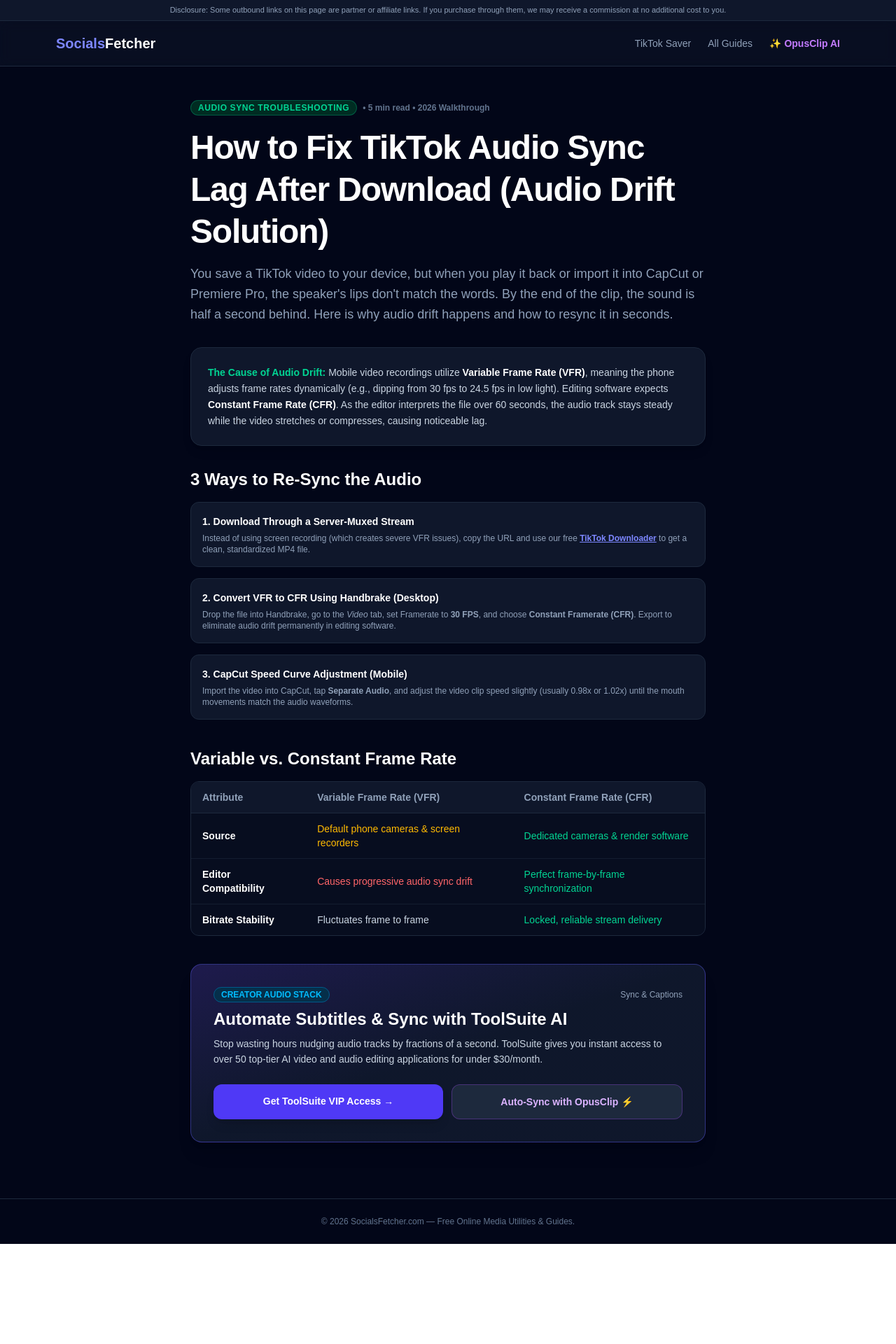
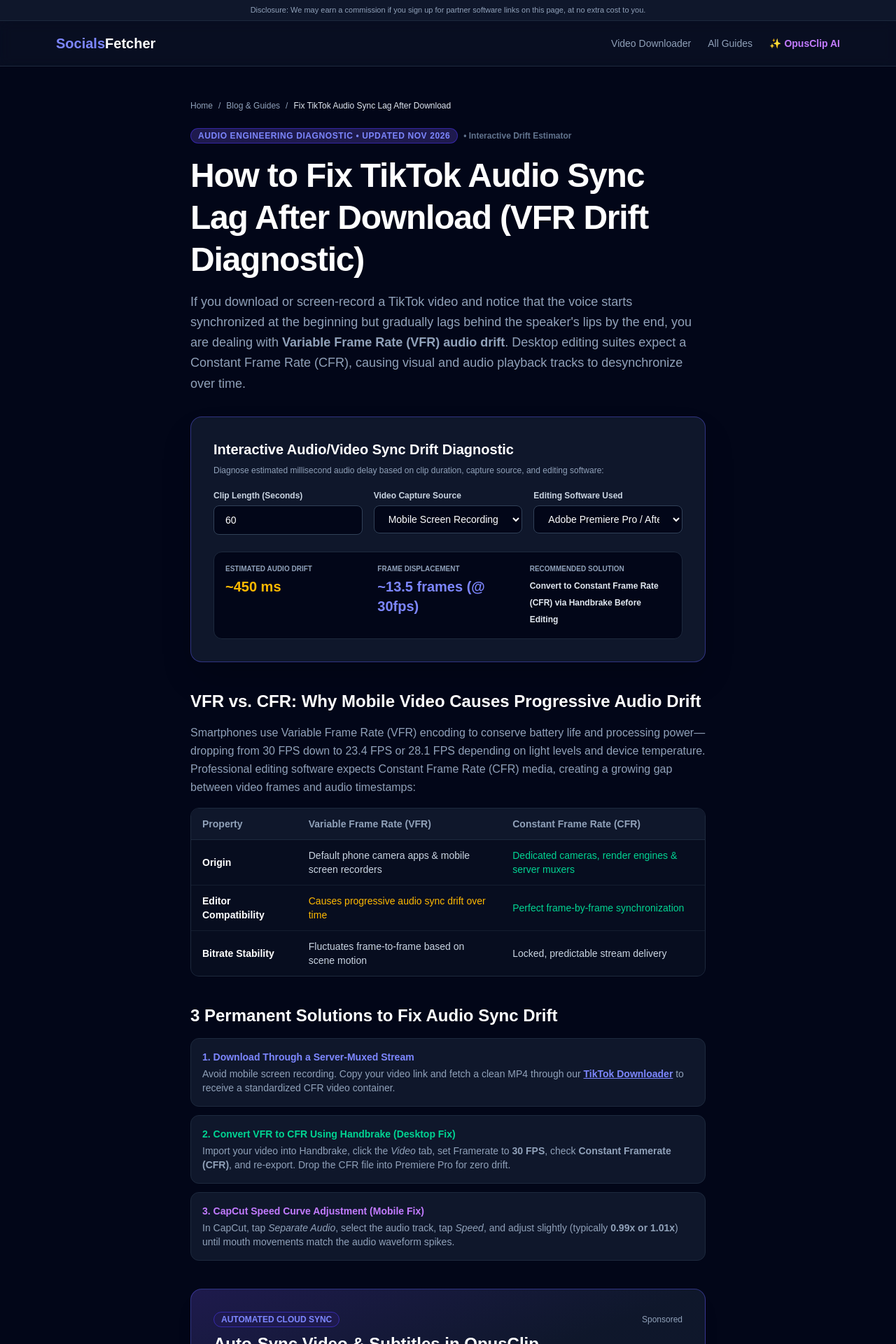
Before and after one commit to Waylonaho/socialsfetcher, a Next.js app: page /blog/how-to-fix-tiktok-audio-sync-lag-after-download in a window 1280 px wide. Shown: the top 1920 px of the page at 70% size. Before the commit the page ends 1777 px from the top, so only its background shows below. Built offline with nearby package versions, Linux system fonts and the light colour scheme.

Commit message:
Enhance TikTok audio sync guide with SEO updates
Updated the page title and description for clarity. Added structured data for SEO and improved the content to better explain audio sync issues and solutions.

```diff
--- a/app/blog/how-to-fix-tiktok-audio-sync-lag-after-download/page.tsx
+++ b/app/blog/how-to-fix-tiktok-audio-sync-lag-after-download/page.tsx
@@ -3,20 +3,102 @@ import Link from 'next/link';
 
 export const metadata: Metadata = {
   title: 'How to Fix TikTok Audio Sync Lag After Download (2026 Editor Guide)',
-  description: 'Fix audio and video out-of-sync lag on saved TikTok clips. Solve variable frame rate (VFR) drift in CapCut, Premiere Pro, and mobile galleries.',
+  description: 'Fix audio-video desynchronization and variable frame rate (VFR) drift in CapCut, Premiere Pro, and mobile galleries with our interactive Audio Sync Drift Diagnostic.',
   alternates: {
     canonical: 'https://www.socialsfetcher.com/blog/how-to-fix-tiktok-audio-sync-lag-after-download',
   },
 };
 
-export default function FixTikTokAudioSyncPage() {
+export default function FixTikTokAudioSyncLagPage() {
   const OPUSCLIP_LINK = "https://opus.pro/?via=waylon";
   const TOOLSUITE_VIP_LINK = "https://whop.com/toolsuite/buy-vip?a=aptdiocese";
 
+  const jsonLd = {
+    '@context': 'https://schema.org',
+    '@graph': [
+      {
+        '@type': 'Article',
+        headline: 'How to Fix TikTok Audio Sync Lag After Download (2026 Editor Guide)',
+        datePublished: '2026-10-13',
+        dateModified: '2026-11-02',
+        author: {
+          '@type': 'Organization',
+          name: 'SocialsFetcher Editorial Team',
+        },
+        publisher: {
+          '@type': 'Organization',
+          name: 'SocialsFetcher',
+          url: 'https://www.socialsfetcher.com',
+        },
+        description: 'Comprehensive diagnostic guide explaining Variable Frame Rate (VFR) audio drift in video editing software with an interactive audio sync diagnostic calculator.',
+      },
+      {
+        '@type': 'BreadcrumbList',
+        itemListElement: [
+          { '@type': 'ListItem', position: 1, name: 'Home', item: 'https://www.socialsfetcher.com' },
+          { '@type': 'ListItem', position: 2, name: 'Blog & Guides', item: 'https://www.socialsfetcher.com/blog' },
+          { '@type': 'ListItem', position: 3, name: 'Fix TikTok Audio Sync Lag After Download', item: 'https://www.socialsfetcher.com/blog/how-to-fix-tiktok-audio-sync-lag-after-download' },
+        ],
+      },
+    ],
+  };
+
+  const syncDiagScript = `
+    document.addEventListener('DOMContentLoaded', function() {
+      function evaluateSyncDrift() {
+        var durEl = document.getElementById('sync-dur');
+        var sourceEl = document.getElementById('sync-source');
+        var editorEl = document.getElementById('sync-editor');
+
+        var duration = durEl ? parseFloat(durEl.value) : 60;
+        var sourceType = sourceEl ? sourceEl.value : 'VFR-ScreenRec';
+        var editorType = editorEl ? editorEl.value : 'Premiere';
+
+        var driftMsPerMin = 0;
+        if (sourceType === 'VFR-ScreenRec') driftMsPerMin = 450;
+        else if (sourceType === 'VFR-CameraRoll') driftMsPerMin = 220;
+        else if (sourceType === 'VFR-AppStream') driftMsPerMin = 150;
+        else driftMsPerMin = 0;
+
+        var totalDriftMs = Math.round((duration / 60) * driftMsPerMin);
+        var frameLag30fps = (totalDriftMs / 33.33).toFixed(1);
+
+        var msOut = document.getElementById('sync-ms-out');
+        var frameOut = document.getElementById('sync-frame-out');
+        var fixOut = document.getElementById('sync-fix-out');
+
+        if (msOut) msOut.textContent = '~' + totalDriftMs + ' ms';
+        if (frameOut) frameOut.textContent = '~' + frameLag30fps + ' frames (@ 30fps)';
+
+        if (fixOut) {
+          if (sourceType === 'CFR-Server') {
+            fixOut.textContent = '✓ No Drift Expected (Constant Frame Rate Stream)';
+            fixOut.className = 'text-base font-extrabold text-emerald-400';
+          } else if (editorType === 'CapCut') {
+            fixOut.textContent = 'Apply Speed Curve Adjustment (~0.99x or 1.01x on Audio Track)';
+            fixOut.className = 'text-base font-extrabold text-amber-400';
+          } else {
+            fixOut.textContent = 'Convert to Constant Frame Rate (CFR) via Handbrake Before Editing';
+            fixOut.className = 'text-base font-extrabold text-indigo-400';
+          }
+        }
+      }
+
+      document.addEventListener('input', function(e) {
+        if (e.target && e.target.id && e.target.id.indexOf('sync-') === 0) {
+          evaluateSyncDrift();
+        }
+      });
+    });
+  `;
+
   return (
     <div className="min-h-screen flex flex-col justify-between bg-slate-950 text-slate-100 font-sans">
+      <script type="application/ld+json" dangerouslySetInnerHTML={{ __html: JSON.stringify(jsonLd) }} />
+      <script dangerouslySetInnerHTML={{ __html: syncDiagScript }} />
+
       <div className="bg-slate-900 border-b border-slate-800 py-1.5 px-4 text-center text-[11px] text-slate-400">
-        <span>Disclosure: Some outbound links on this page are partner or affiliate links. If you purchase through them, we may receive a commission at no additional cost to you.</span>
+        <span>Disclosure: We may earn a commission if you sign up for partner software links on this page, at no extra cost to you.</span>
       </div>
 
       <header className="border-b border-slate-800 bg-slate-900/50 backdrop-blur sticky top-0 z-50">
@@ -25,7 +107,7 @@ export default function FixTikTokAudioSyncPage() {
             Socials<span className="text-white">Fetcher</span>
           </Link>
           <nav className="flex items-center space-x-6 text-sm text-slate-400 font-medium">
-            <Link href="/tiktok/download/no-watermark" className="hover:text-indigo-400 transition">TikTok Saver</Link>
+            <Link href="/" className="hover:text-indigo-400 transition">Video Downloader</Link>
             <Link href="/blog" className="hover:text-indigo-400 transition">All Guides</Link>
             <a href={OPUSCLIP_LINK} target="_blank" rel="noopener noreferrer sponsored" className="text-purple-400 font-bold hover:text-purple-300 transition">
               ✨ OpusClip AI
@@ -35,123 +117,214 @@ export default function FixTikTokAudioSyncPage() {
       </header>
 
       <main className="flex-grow max-w-3xl mx-auto px-4 py-12 text-left">
+        <nav aria-label="Breadcrumb" className="text-xs text-slate-400 mb-6 flex items-center gap-2 flex-wrap">
+          <Link href="/" className="hover:text-indigo-400 transition">Home</Link>
+          <span>/</span>
+          <Link href="/blog" className="hover:text-indigo-400 transition">Blog &amp; Guides</Link>
+          <span>/</span>
+          <span className="text-slate-200">Fix TikTok Audio Sync Lag After Download</span>
+        </nav>
+
         <div className="flex items-center gap-2 mb-4 text-xs font-semibold">
-          <span className="bg-emerald-950 border border-emerald-700/60 text-emerald-400 px-2.5 py-0.5 rounded-full uppercase tracking-wider">
-            Audio Sync Troubleshooting
+          <span className="bg-indigo-950 border border-indigo-700/60 text-indigo-400 px-2.5 py-0.5 rounded-full uppercase tracking-wider">
+            Audio Engineering Diagnostic • Updated Nov 2026
           </span>
-          <span className="text-slate-500">• 5 min read • 2026 Walkthrough</span>
+          <span className="text-slate-500">• Interactive Drift Estimator</span>
         </div>
 
         <h1 className="text-3xl sm:text-5xl font-extrabold mb-4 leading-tight text-white tracking-tight">
-          How to Fix TikTok Audio Sync Lag After Download (Audio Drift Solution)
+          How to Fix TikTok Audio Sync Lag After Download (VFR Drift Diagnostic)
         </h1>
 
         <p className="text-slate-400 text-base sm:text-lg mb-8 leading-relaxed">
-          You save a TikTok video to your device, but when you play it back or import it into CapCut or Premiere Pro, the speaker&apos;s lips don&apos;t match the words. By the end of the clip, the sound is half a second behind. Here is why audio drift happens and how to resync it in seconds.
+          If you download or screen-record a TikTok video and notice that the voice starts synchronized at the beginning but gradually lags behind the speaker&apos;s lips by the end, you are dealing with <strong>Variable Frame Rate (VFR) audio drift</strong>. Desktop editing suites expect a Constant Frame Rate (CFR), causing visual and audio playback tracks to desynchronize over time.
         </p>
 
-        <div className="p-5 sm:p-6 rounded-2xl bg-slate-900 border border-slate-800 mb-8 shadow-lg">
-          <p className="text-xs sm:text-sm text-slate-300 leading-relaxed">
-            <strong className="text-emerald-400 font-semibold">The Cause of Audio Drift:</strong> Mobile video recordings utilize <strong className="text-white">Variable Frame Rate (VFR)</strong>, meaning the phone adjusts frame rates dynamically (e.g., dipping from 30 fps to 24.5 fps in low light). Editing software expects <strong className="text-white">Constant Frame Rate (CFR)</strong>. As the editor interprets the file over 60 seconds, the audio track stays steady while the video stretches or compresses, causing noticeable lag.
+        {/* Interactive Audio/Video Sync Drift Diagnostic (#22) */}
+        <section className="p-6 sm:p-8 rounded-2xl bg-slate-900 border border-indigo-500/40 mb-10 shadow-2xl">
+          <h2 className="text-lg sm:text-xl font-bold text-white mb-2">
+            Interactive Audio/Video Sync Drift Diagnostic
+          </h2>
+          <p className="text-xs text-slate-400 mb-5">
+            Diagnose estimated millisecond audio delay based on clip duration, capture source, and editing software:
           </p>
-        </div>
 
-        <section className="mb-10 space-y-4">
-          <h2 className="text-xl sm:text-2xl font-bold text-white">
-            3 Ways to Re-Sync the Audio
-          </h2>
-          <div className="space-y-4 text-sm text-slate-300 leading-relaxed">
-            <div className="p-4 rounded-xl bg-slate-900 border border-slate-800">
-              <h3 className="font-bold text-white mb-1">1. Download Through a Server-Muxed Stream</h3>
-              <p className="text-xs text-slate-400">
-                Instead of using screen recording (which creates severe VFR issues), copy the URL and use our free <Link href="/tiktok/download/no-watermark" className="text-indigo-400 underline font-bold">TikTok Downloader</Link> to get a clean, standardized MP4 file.
-              </p>
+          <div className="grid grid-cols-1 sm:grid-cols-3 gap-4 mb-6">
+            <div>
+              <label htmlFor="sync-dur" className="block text-xs font-bold text-slate-300 mb-1.5">
+                Clip Length (Seconds)
+              </label>
+              <input
+                id="sync-dur"
+                type="number"
+                defaultValue={60}
+                min={5}
+                max={600}
+                className="w-full px-4 py-2.5 rounded-lg bg-slate-950 border border-slate-700 text-white text-sm focus:border-indigo-500 focus:outline-none"
+              />
             </div>
-            <div className="p-4 rounded-xl bg-slate-900 border border-slate-800">
-              <h3 className="font-bold text-white mb-1">2. Convert VFR to CFR Using Handbrake (Desktop)</h3>
-              <p className="text-xs text-slate-400">
-                Drop the file into Handbrake, go to the <em>Video</em> tab, set Framerate to <strong>30 FPS</strong>, and choose <strong>Constant Framerate (CFR)</strong>. Export to eliminate audio drift permanently in editing software.
-              </p>
+
+            <div>
+              <label htmlFor="sync-source" className="block text-xs font-bold text-slate-300 mb-1.5">
+                Video Capture Source
+              </label>
+              <select
+                id="sync-source"
+                defaultValue="VFR-ScreenRec"
+                className="w-full px-4 py-2.5 rounded-lg bg-slate-950 border border-slate-700 text-white text-sm focus:border-indigo-500 focus:outline-none"
+              >
+                <option value="VFR-ScreenRec">Mobile Screen Recording (Severe VFR)</option>
+                <option value="VFR-CameraRoll">Native Mobile Camera (Standard VFR)</option>
+                <option value="VFR-AppStream">In-App TikTok Save (Moderate VFR)</option>
+                <option value="CFR-Server">Clean Downloader Stream (Locked CFR)</option>
+              </select>
             </div>
-            <div className="p-4 rounded-xl bg-slate-900 border border-slate-800">
-              <h3 className="font-bold text-white mb-1">3. CapCut Speed Curve Adjustment (Mobile)</h3>
-              <p className="text-xs text-slate-400">
-                Import the video into CapCut, tap <strong>Separate Audio</strong>, and adjust the video clip speed slightly (usually 0.98x or 1.02x) until the mouth movements match the audio waveforms.
-              </p>
+
+            <div>
+              <label htmlFor="sync-editor" className="block text-xs font-bold text-slate-300 mb-1.5">
+                Editing Software Used
+              </label>
+              <select
+                id="sync-editor"
+                defaultValue="Premiere"
+                className="w-full px-4 py-2.5 rounded-lg bg-slate-950 border border-slate-700 text-white text-sm focus:border-indigo-500 focus:outline-none"
+              >
+                <option value="Premiere">Adobe Premiere Pro / After Effects</option>
+                <option value="CapCut">CapCut (Desktop / Mobile)</option>
+                <option value="DaVinci">DaVinci Resolve</option>
+                <option value="Descript">Descript</option>
+              </select>
+            </div>
+          </div>
+
+          <div className="grid grid-cols-1 sm:grid-cols-3 gap-4 p-4 rounded-xl bg-slate-950 border border-slate-800">
+            <div>
+              <span className="text-[10px] text-slate-400 uppercase font-semibold block mb-1">Estimated Audio Drift</span>
+              <span id="sync-ms-out" className="text-xl font-extrabold text-amber-400">~450 ms</span>
+            </div>
+            <div>
+              <span className="text-[10px] text-slate-400 uppercase font-semibold block mb-1">Frame Displacement</span>
+              <span id="sync-frame-out" className="text-xl font-extrabold text-indigo-400">~13.5 frames (@ 30fps)</span>
+            </div>
+            <div>
+              <span className="text-[10px] text-slate-400 uppercase font-semibold block mb-1">Recommended Solution</span>
+              <span id="sync-fix-out" className="text-xs font-bold text-slate-200">Convert to Constant Frame Rate (CFR) via Handbrake Before Editing</span>
             </div>
           </div>
         </section>
 
         <section className="mb-10 space-y-4">
           <h2 className="text-xl sm:text-2xl font-bold text-white">
-            Variable vs. Constant Frame Rate
+            VFR vs. CFR: Why Mobile Video Causes Progressive Audio Drift
           </h2>
+          <p className="text-slate-400 text-sm sm:text-base leading-relaxed">
+            Smartphones use Variable Frame Rate (VFR) encoding to conserve battery life and processing power—dropping from 30 FPS down to 23.4 FPS or 28.1 FPS depending on light levels and device temperature. Professional editing software expects Constant Frame Rate (CFR) media, creating a growing gap between video frames and audio timestamps:
+          </p>
+
           <div className="overflow-x-auto rounded-xl border border-slate-800 my-4">
             <table className="w-full text-xs sm:text-sm text-slate-300">
               <thead className="bg-slate-900 text-slate-400 border-b border-slate-800">
                 <tr>
-                  <th className="py-3 px-4 text-left">Attribute</th>
+                  <th className="py-3 px-4 text-left">Property</th>
                   <th className="py-3 px-4 text-left">Variable Frame Rate (VFR)</th>
                   <th className="py-3 px-4 text-left">Constant Frame Rate (CFR)</th>
                 </tr>
               </thead>
               <tbody className="divide-y divide-slate-800/60 bg-slate-900/40">
                 <tr>
-                  <td className="py-3 px-4 font-semibold text-white">Source</td>
-                  <td className="py-3 px-4 text-amber-400">Default phone cameras & screen recorders</td>
-                  <td className="py-3 px-4 text-emerald-400">Dedicated cameras & render software</td>
+                  <td className="py-3 px-4 font-semibold text-white">Origin</td>
+                  <td className="py-3 px-4">Default phone camera apps &amp; mobile screen recorders</td>
+                  <td className="py-3 px-4 text-emerald-400">Dedicated cameras, render engines &amp; server muxers</td>
                 </tr>
                 <tr>
                   <td className="py-3 px-4 font-semibold text-white">Editor Compatibility</td>
-                  <td className="py-3 px-4 text-red-400">Causes progressive audio sync drift</td>
+                  <td className="py-3 px-4 text-amber-400">Causes progressive audio sync drift over time</td>
                   <td className="py-3 px-4 text-emerald-400">Perfect frame-by-frame synchronization</td>
                 </tr>
                 <tr>
                   <td className="py-3 px-4 font-semibold text-white">Bitrate Stability</td>
-                  <td className="py-3 px-4">Fluctuates frame to frame</td>
-                  <td className="py-3 px-4 text-emerald-400">Locked, reliable stream delivery</td>
+                  <td className="py-3 px-4">Fluctuates frame-to-frame based on scene motion</td>
+                  <td className="py-3 px-4">Locked, predictable stream delivery</td>
                 </tr>
               </tbody>
             </table>
           </div>
         </section>
 
+        <section className="mb-10 space-y-4">
+          <h2 className="text-xl sm:text-2xl font-bold text-white">
+            3 Permanent Solutions to Fix Audio Sync Drift
+          </h2>
+          <div className="space-y-3 text-xs sm:text-sm text-slate-300">
+            <div className="p-4 rounded-xl bg-slate-900 border border-slate-800">
+              <strong className="text-indigo-400 block mb-1">1. Download Through a Server-Muxed Stream</strong>
+              <p className="text-slate-400">Avoid mobile screen recording. Copy your video link and fetch a clean MP4 through our <Link href="/tiktok/download/no-watermark" className="text-indigo-400 underline font-semibold">TikTok Downloader</Link> to receive a standardized CFR video container.</p>
+            </div>
+            <div className="p-4 rounded-xl bg-slate-900 border border-slate-800">
+              <strong className="text-emerald-400 block mb-1">2. Convert VFR to CFR Using Handbrake (Desktop Fix)</strong>
+              <p className="text-slate-400">Import your video into Handbrake, click the <em>Video</em> tab, set Framerate to <strong>30 FPS</strong>, check <strong>Constant Framerate (CFR)</strong>, and re-export. Drop the CFR file into Premiere Pro for zero drift.</p>
+            </div>
+            <div className="p-4 rounded-xl bg-slate-900 border border-slate-800">
+              <strong className="text-purple-400 block mb-1">3. CapCut Speed Curve Adjustment (Mobile Fix)</strong>
+              <p className="text-slate-400">In CapCut, tap <em>Separate Audio</em>, select the audio track, tap <em>Speed</em>, and adjust slightly (typically <strong>0.99x or 1.01x</strong>) until mouth movements match the audio waveform spikes.</p>
+            </div>
+          </div>
+        </section>
+
+        {/* Disclosed Monetization Block */}
         <div className="p-6 sm:p-8 rounded-2xl bg-gradient-to-br from-indigo-950 via-slate-900 to-slate-900 border border-indigo-500/40 my-8 shadow-xl">
           <div className="flex items-center justify-between mb-2">
-            <span className="text-xs font-bold text-sky-400 bg-sky-950 border border-sky-800 px-2.5 py-0.5 rounded-full uppercase">
-              Creator Audio Stack
+            <span className="text-xs font-bold text-indigo-400 bg-indigo-950 border border-indigo-800 px-2.5 py-0.5 rounded-full uppercase">
+              Automated Cloud Sync
             </span>
-            <span className="text-xs text-slate-400">Sync & Captions</span>
+            <span className="text-xs text-slate-400">Sponsored</span>
           </div>
           <h2 className="text-xl sm:text-2xl font-bold text-white mb-2">
-            Automate Subtitles & Sync with ToolSuite AI
+            Auto-Sync Video &amp; Subtitles in OpusClip
           </h2>
-          <p className="text-xs sm:text-sm text-slate-300 mb-6 leading-relaxed">
-            Stop wasting hours nudging audio tracks by fractions of a second. ToolSuite gives you instant access to over 50 top-tier AI video and audio editing applications for under $30/month.
+          <p className="text-xs sm:text-sm text-slate-300 mb-4 leading-relaxed">
+            Stop spending hours manually nudging audio tracks by fractions of a second. <strong>OpusClip</strong> re-encodes your footage into standardized 1080p CFR clips while aligning captions to spoken words automatically.
+          </p>
+          <p className="text-[11px] text-slate-400 mb-5">
+            Commission Disclosure: We may earn a commission if you sign up through the links below, at no extra cost to you.
           </p>
           <div className="flex flex-col sm:flex-row gap-3">
+            <a
+              href={OPUSCLIP_LINK}
+              target="_blank"
+              rel="noopener noreferrer sponsored"
+              className="flex-1 text-center py-3.5 px-6 rounded-xl bg-purple-600 hover:bg-purple-500 text-white font-bold text-xs sm:text-sm transition shadow-lg"
+            >
+              Try OpusClip Free →
+            </a>
             <a
               href={TOOLSUITE_VIP_LINK}
               target="_blank"
               rel="noopener noreferrer sponsored"
-              className="flex-1 text-center py-3.5 px-6 rounded-xl bg-indigo-600 hover:bg-indigo-500 text-white font-bold text-xs sm:text-sm transition shadow-lg"
+              className="flex-1 text-center py-3.5 px-6 rounded-xl bg-slate-800 hover:bg-slate-700 text-indigo-300 border border-indigo-500/30 font-bold text-xs sm:text-sm transition"
             >
-              Get ToolSuite VIP Access →
-            </a>
-            <a
-              href={OPUSCLIP_LINK}
-              target="_blank"
-              rel="noopener noreferrer sponsored"
-              className="flex-1 text-center py-3.5 px-6 rounded-xl bg-slate-800 hover:bg-slate-700 text-purple-300 border border-purple-500/30 font-bold text-xs sm:text-sm transition"
-            >
-              Auto-Sync with OpusClip ⚡
+              Explore ToolSuite VIP Access ⚡
             </a>
           </div>
         </div>
+
+        <section className="pt-8 border-t border-slate-800">
+          <h2 className="text-lg font-bold text-white mb-4">Related Audio &amp; Formatting Guides</h2>
+          <div className="grid grid-cols-1 sm:grid-cols-2 gap-4 text-xs">
+            <Link href="/blog/why-cross-posted-video-looks-blurry-fix" className="p-4 rounded-xl bg-slate-900 border border-slate-800 hover:border-indigo-500/50 transition">
+              <h3 className="font-bold text-white mb-1">Why Cross-Posted Video Looks Blurry</h3>
+              <p className="text-slate-400">Target bitrates and color space fixes for 1080p vertical uploads.</p>
+            </Link>
+            <Link href="/blog/how-to-extract-audio-from-tiktok-video-mp3" className="p-4 rounded-xl bg-slate-900 border border-slate-800 hover:border-indigo-500/50 transition">
+              <h3 className="font-bold text-white mb-1">Extract Clean Audio from TikTok Clips</h3>
+              <p className="text-slate-400">Save high-bitrate voiceover tracks as MP3 or WAV files.</p>
+            </Link>
+          </div>
+        </section>
       </main>
 
       <footer className="border-t border-slate-800 py-6 text-center text-xs text-slate-500">
-        <p>© 2026 SocialsFetcher.com — Free Online Media Utilities & Guides.</p>
+        <p>© 2026 SocialsFetcher.com — Free Online Media Utilities &amp; Guides.</p>
       </footer>
     </div>
   );
```
